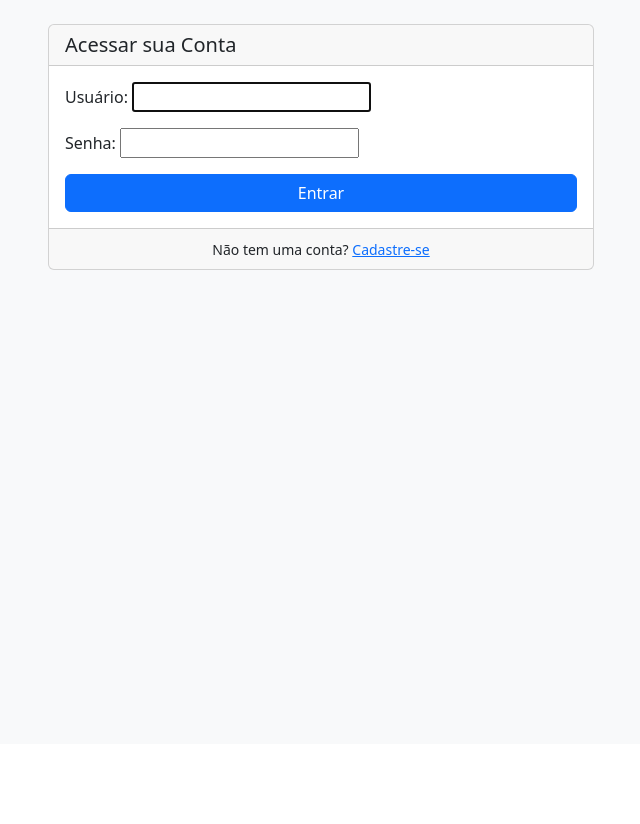
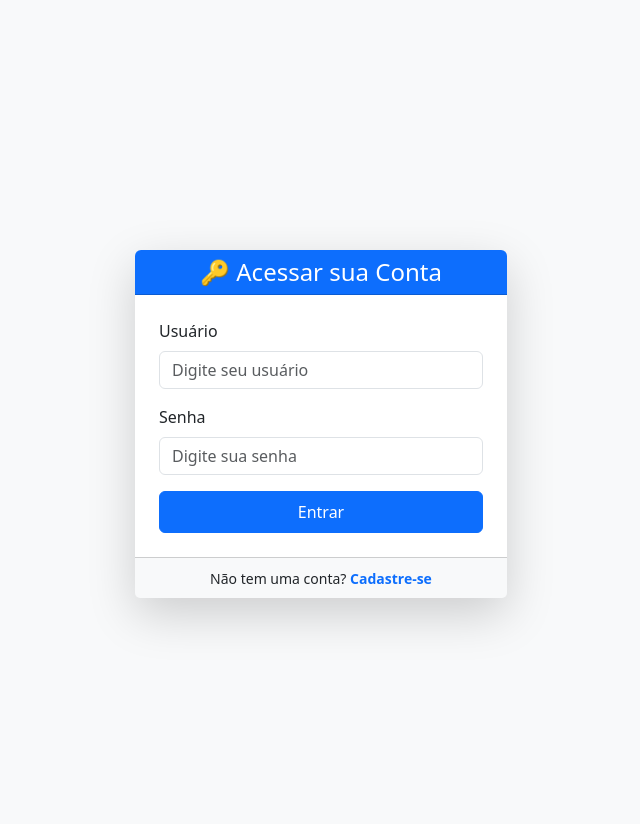
Before and after one commit to viniciusmazzoli/Sistema-de-Aluguel-de-Carros, a Django app: page / in a window 1280 px wide. Shown: the part 56-880 px from the top of the page, without its empty margins (319-959 px from the left). Before the commit the page ends 326 px from the top, so only its background shows below. Run offline with Django 5.2, Linux system fonts and the light colour scheme.

Commit message:
Melhora nas telas de login e cadastro com layout mais moderno

```diff
--- a/perfis/templates/perfis/login.html
+++ b/perfis/templates/perfis/login.html
@@ -1,21 +1,34 @@
 {% extends "base.html" %}
 {% block title %}Login{% endblock %}
 {% block content %}
-<div class="row justify-content-center">
-  <div class="col-md-6">
-    <div class="card">
-      <div class="card-header">
-        <h5 class="m-0">Acessar sua Conta</h5>
+<div class="d-flex justify-content-center align-items-center vh-100">
+  <div class="col-md-5 col-lg-4">
+    <div class="card shadow-lg border-0 rounded-3">
+      <div class="card-header text-center bg-primary text-white rounded-top">
+        <h4 class="m-0">🔑 Acessar sua Conta</h4>
       </div>
-      <div class="card-body">
-        <form method="post">
+      <div class="card-body p-4">
+        <form method="post" novalidate>
           {% csrf_token %}
-          {{ form.as_p }}
-          <button type="submit" class="btn btn-primary w-100">Entrar</button>
+
+          <!-- Renderização com classes Bootstrap -->
+          <div class="mb-3">
+            <label for="id_username" class="form-label">Usuário</label>
+            <input type="text" name="username" id="id_username" class="form-control" placeholder="Digite seu usuário" required>
+          </div>
+
+          <div class="mb-3">
+            <label for="id_password" class="form-label">Senha</label>
+            <input type="password" name="password" id="id_password" class="form-control" placeholder="Digite sua senha" required>
+          </div>
+
+          <button type="submit" class="btn btn-primary w-100 py-2">Entrar</button>
         </form>
       </div>
-      <div class="card-footer text-center">
-        <small>Não tem uma conta? <a href="{% url 'cadastro' %}">Cadastre-se</a></small>
+      <div class="card-footer text-center bg-light">
+        <small>Não tem uma conta?
+          <a href="{% url 'cadastro' %}" class="fw-bold text-decoration-none">Cadastre-se</a>
+        </small>
       </div>
     </div>
   </div>
```
Also changed, not shown: perfis/templates/perfis/cadastro.html (+34 -11 lines), db.sqlite3 (added).
